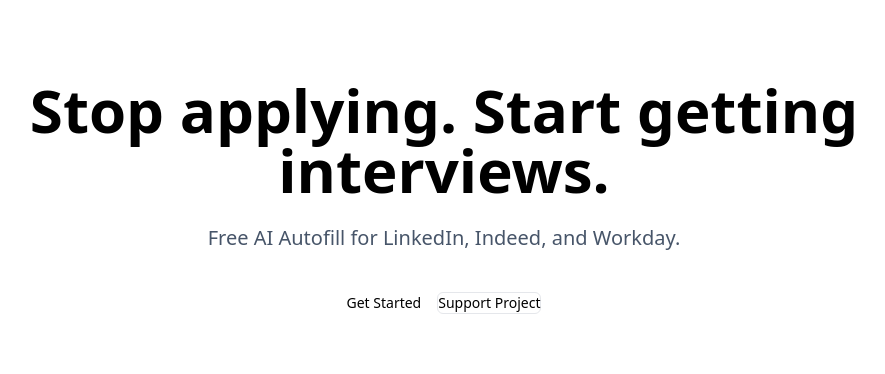
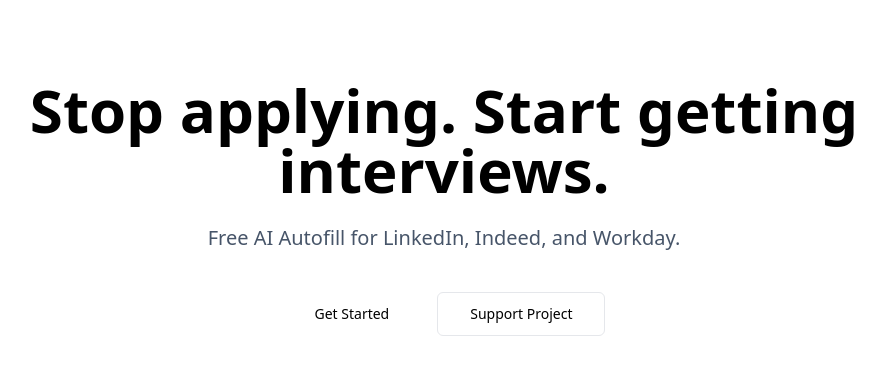
Before and after one commit to MonIQdev/ApplyIQ, a Next.js app: page / in a window 1280 px wide. Shown: the top 374 px of the page, without its empty margins (196-1081 px from the left). Built offline with nearby package versions, Linux system fonts and the light colour scheme; no server answers; the database is empty.

Commit message:
Add new size options for button component
Added new size options for button component.

```diff
--- a/components/ui/button.tsx
+++ b/components/ui/button.tsx
@@ -14,9 +14,11 @@ const buttonVariants = cva(
   ghost: "hover:bg-accent hover:text-accent-foreground",
 },
       size: {
-        default: "h-10 px-4 py-2",
-        sm: "h-9 rounded-md px-3",
-      },
+  default: "h-10 px-4 py-2",
+  sm: "h-9 rounded-md px-3",
+  lg: "h-11 rounded-md px-8",
+  icon: "h-10 w-10",
+},
     },
     defaultVariants: {
       variant: "default",
```
